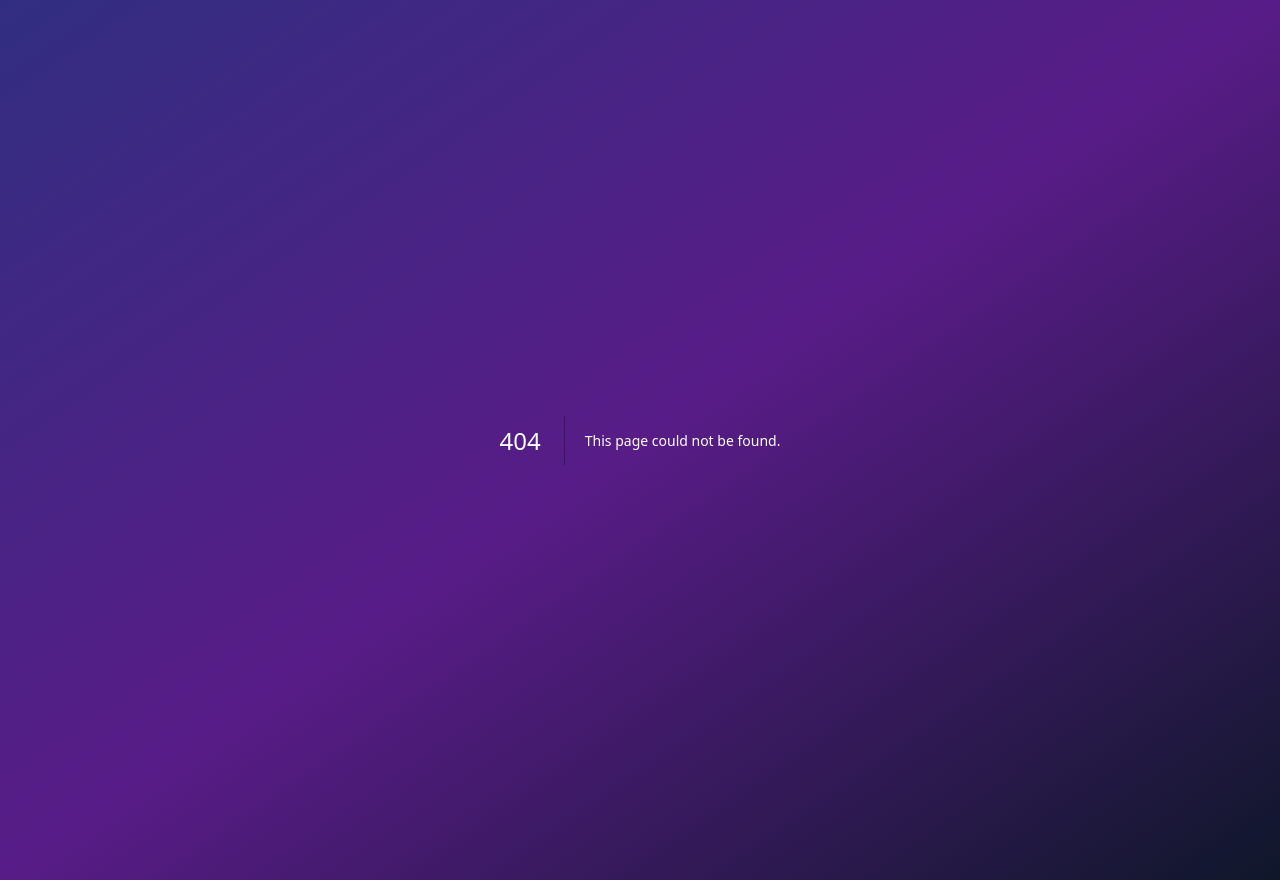
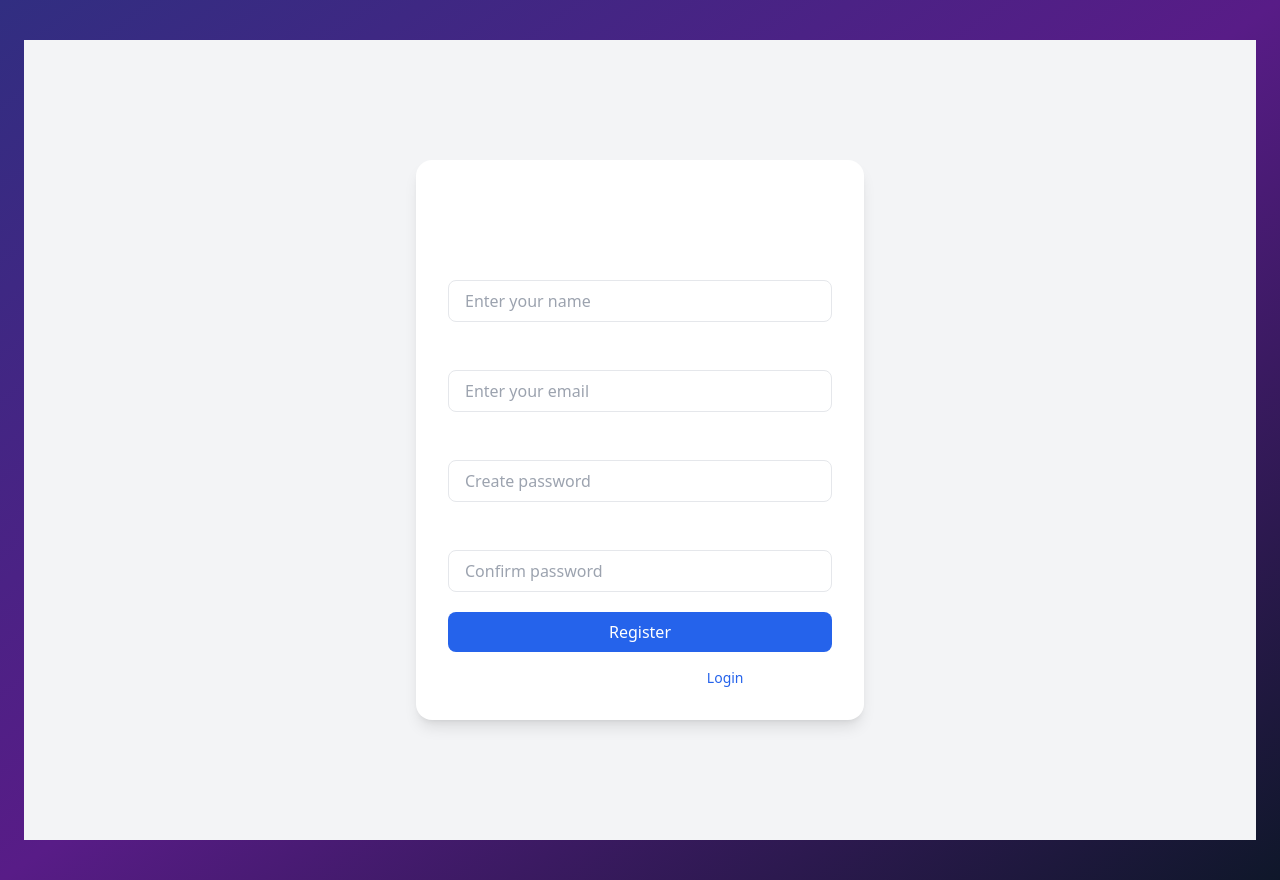
Before and after one commit to abhinandanas/ai-notes-summarizer, a Next.js app: page /register in a window 1280 px wide. Before the commit this address had no page. Built offline with nearby package versions, Linux system fonts and the light colour scheme.

Commit message:
Add authentication system with Firebase, login and register pages

```diff
--- /dev/null
+++ b/app/lib/firebase.js
@@ -0,0 +1,23 @@
+// Import the functions you need from the SDKs you need
+import { initializeApp } from "firebase/app";
+import { getAuth } from "firebase/auth";
+import { getFirestore } from "firebase/firestore";
+// TODO: Add SDKs for Firebase products that you want to use
+// https://firebase.google.com/docs/web/setup#available-libraries
+
+// Your web app's Firebase configuration
+// For Firebase JS SDK v7.20.0 and later, measurementId is optional
+const firebaseConfig = {
+  apiKey: "AIzaSyB0wlN8c8FbPpMMX9VmuiiuHHKzEwsbZCs",
+  authDomain: "ai-notes-aca55.firebaseapp.com",
+  projectId: "ai-notes-aca55",
+  storageBucket: "ai-notes-aca55.firebasestorage.app",
+  messagingSenderId: "765628456253",
+  appId: "1:765628456253:web:be7bfb0063f05d23f63954",
+  measurementId: "G-SXV1JJ0NZN"
+};
+
+const app = initializeApp(firebaseConfig);
+
+export const auth = getAuth(app);
+export const db = getFirestore(app);
--- /dev/null
+++ b/app/login/page.js
@@ -0,0 +1,67 @@
+"use client";
+
+import { useRouter } from "next/navigation";
+import { useState } from "react";
+import { auth } from "../lib/firebase";
+import { signInWithEmailAndPassword } from "firebase/auth";
+
+export default function Login() {
+  const router = useRouter();
+
+  const [email, setEmail] = useState("");
+  const [password, setPassword] = useState("");
+  const [error, setError] = useState("");
+
+  const handleLogin = async (e) => {
+    e.preventDefault();
+    setError("");
+
+    try {
+      await signInWithEmailAndPassword(auth, email, password);
+      router.push("/planner"); // redirect after login
+    } catch (err) {
+      setError("Invalid email or password");
+    }
+  };
+
+  return (
+    <div className="flex justify-center items-center min-h-screen">
+      <form
+        onSubmit={handleLogin}
+        className="bg-white/10 backdrop-blur-md p-8 rounded-xl w-96"
+      >
+        <h2 className="text-2xl font-bold mb-6 text-center">
+          Login
+        </h2>
+
+        {error && (
+          <p className="text-red-500 text-sm mb-4 text-center">
+            {error}
+          </p>
+        )}
+
+        <input
+          type="email"
+          placeholder="Email"
+          className="w-full p-3 mb-4 rounded bg-white/20 outline-none"
+          value={email}
+          onChange={(e) => setEmail(e.target.value)}
+          required
+        />
+
+        <input
+          type="password"
+          placeholder="Password"
+          className="w-full p-3 mb-4 rounded bg-white/20 outline-none"
+          value={password}
+          onChange={(e) => setPassword(e.target.value)}
+          required
+        />
+
+        <button className="w-full bg-indigo-600 py-3 rounded">
+          Login
+        </button>
+      </form>
+    </div>
+  );
+}
--- a/app/page.js
+++ b/app/page.js
@@ -19,12 +19,18 @@ export default function Home() {
       </h1>
 
       {!loggedIn && (
-        <div className="mb-6">
+        <div className="mb-6 space-x-4">
           <Link
             href="/login"
             className="text-indigo-400 hover:underline text-sm"
           >
             Login
+          </Link>
+          <Link
+            href="/register"
+            className="text-indigo-400 hover:underline text-sm"
+          >
+            Register
           </Link>
         </div>
       )}
--- /dev/null
+++ b/app/register/page.js
@@ -0,0 +1,124 @@
+"use client";
+
+import { useState } from "react";
+import { useRouter } from "next/navigation";
+import useAuthStore from "../../store/authStore";
+
+export default function RegisterPage() {
+  const router = useRouter();
+  const register = useAuthStore((state) => state.register);
+
+  const [name, setName] = useState(""); // optional for now
+  const [email, setEmail] = useState("");
+  const [password, setPassword] = useState("");
+  const [confirmPassword, setConfirmPassword] = useState("");
+  const [error, setError] = useState("");
+
+  const handleRegister = async (e) => {
+    e.preventDefault();
+    setError("");
+
+    if (password !== confirmPassword) {
+      setError("Passwords do not match");
+      return;
+    }
+
+    try {
+      await register(email, password);
+      router.push("/planner");
+    } catch (err) {
+      setError(err.message);
+    }
+  };
+
+  return (
+    <div className="min-h-screen flex items-center justify-center bg-gray-100 dark:bg-gray-900">
+      <div className="w-full max-w-md bg-white dark:bg-gray-800 p-8 rounded-2xl shadow-lg">
+        <h1 className="text-3xl font-bold text-center mb-6">
+          Create Account
+        </h1>
+
+        <form onSubmit={handleRegister} className="space-y-5">
+          {error && (
+            <p className="text-red-500 text-sm text-center">{error}</p>
+          )}
+
+          <div>
+            <label className="block mb-2 text-sm font-medium">
+              Full Name
+            </label>
+            <input
+              type="text"
+              placeholder="Enter your name"
+              className="w-full px-4 py-2 border rounded-lg dark:bg-gray-700 text-black dark:text-white"
+              value={name}
+              onChange={(e) => setName(e.target.value)}
+              required
+            />
+          </div>
+
+          <div>
+            <label className="block mb-2 text-sm font-medium">
+              Email
+            </label>
+            <input
+              type="email"
+              placeholder="Enter your email"
+              className="w-full px-4 py-2 border rounded-lg dark:bg-gray-700 text-black dark:text-white"
+              value={email}
+              onChange={(e) => setEmail(e.target.value)}
+              required
+            />
+          </div>
+
+          <div>
+            <label className="block mb-2 text-sm font-medium">
+              Password
+            </label>
+            <input
+              type="password"
+              placeholder="Create password"
+              className="w-full px-4 py-2 border rounded-lg dark:bg-gray-700 text-black dark:text-white"
+              value={password}
+              onChange={(e) => setPassword(e.target.value)}
+              required
+            />
+          </div>
+
+          <div>
+            <label className="block mb-2 text-sm font-medium">
+              Confirm Password
+            </label>
+            <input
+              type="password"
+              placeholder="Confirm password"
+              className="w-full px-4 py-2 border rounded-lg dark:bg-gray-700 text-black dark:text-white"
+              value={confirmPassword}
+              onChange={(e) =>
+                setConfirmPassword(e.target.value)
+              }
+              required
+            />
+          </div>
+
+          <button
+            type="submit"
+            className="w-full bg-blue-600 text-white py-2 rounded-lg hover:bg-blue-700 transition"
+          >
+            Register
+          </button>
+        </form>
+
+        <p className="text-sm text-center mt-4">
+          Already have an account?{" "}
+          <span
+            onClick={() => router.push("/login")}
+            className="text-blue-600 cursor-pointer"
+          >
+            Login
+          </span>
+        </p>
+      </div>
+    </div>
+  );
+}
--- /dev/null
+++ b/store/authStore.js
@@ -0,0 +1,56 @@
+import { create } from "zustand";
+import { auth } from "../app/lib/firebase";
+import {
+  createUserWithEmailAndPassword,
+  signInWithEmailAndPassword,
+  signOut,
+  onAuthStateChanged
+} from "firebase/auth";
+
+const useAuthStore = create((set) => ({
+  user: null,
+  loading: true,
+
+  //Register
+  register: async (email, password) => {
+    try {
+      const userCredential = await createUserWithEmailAndPassword(
+        auth,
+        email,
+        password
+      );
+      set({ user: userCredential.user });
+    } catch (error) {
+      throw error;
+    }
+  },
+
+  //Login
+  login: async (email, password) => {
+    try {
+      const userCredential = await signInWithEmailAndPassword(
+        auth,
+        email,
+        password
+      );
+      set({ user: userCredential.user });
+    } catch (error) {
+      throw error;
+    }
+  },
+
+  //Logout
+  logout: async () => {
+    await signOut(auth);
+    set({ user: null });
+  },
+
+  // Listen to Firebase auth state
+  listenToAuth: () => {
+    onAuthStateChanged(auth, (user) => {
+      set({ user, loading: false });
+    });
+  }
+}));
+
+export default useAuthStore;
```
